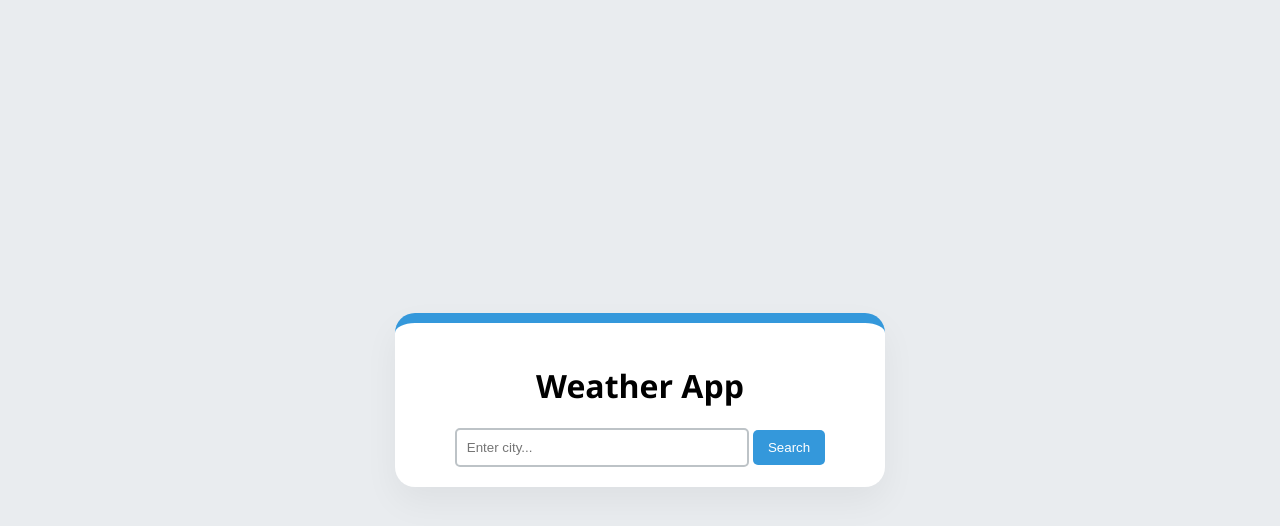
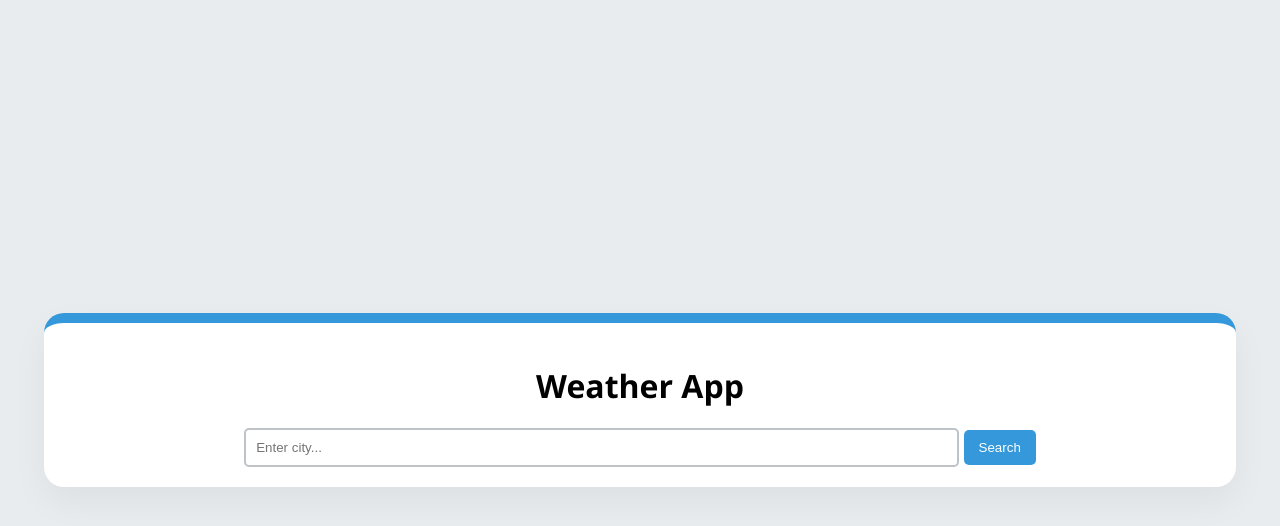
Before and after one commit to ghostpilot7391/Weather_App, a Django app: page / in a window 1280 px wide. Shown: the top 526 px of the page. Run offline with Django 5.2, Linux system fonts and the light colour scheme.

Commit message:
Make it mobile responsive

```diff
--- a/weather/static/weather/style.css
+++ b/weather/static/weather/style.css
@@ -18,7 +18,7 @@ body {
     text-align: center;
     border-top: 10px solid #3498db; /* The "Blue" accent stripe */
     width: 90%;
-    max-width: 450px;
+    /*max-width: 450px;*/
     margin: 20px auto;
     padding: 20px;
 
```
